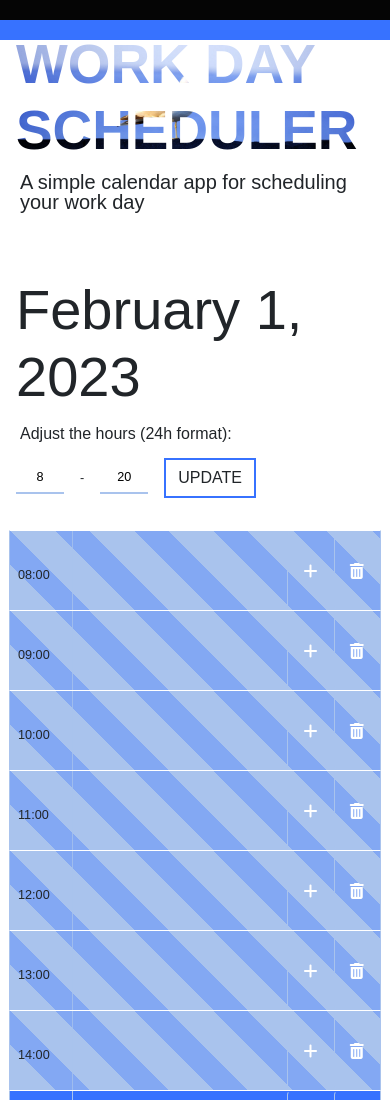
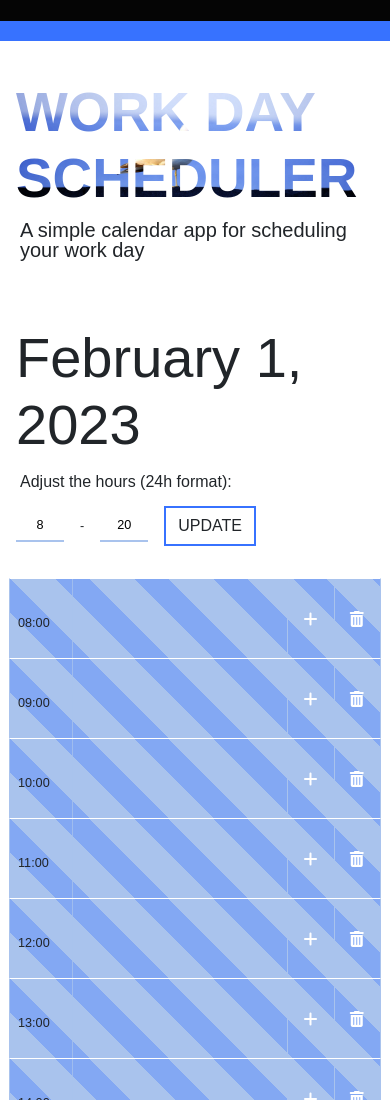
Before and after one commit to alexandrabatrak/daily-planner, a plain HTML site: page index.html in a window 390 px wide. Shown: the top 1100 px of the page. Drawn offline with nearby package versions, Linux system fonts and the light colour scheme; a web font is replaced by a local one.

Commit message:
Adjust jumbotron margin

```diff
--- a/assets/css/style.css
+++ b/assets/css/style.css
@@ -352,6 +352,10 @@ footer {
     margin-left: 0;
   }
 
+  .jumbotron h1 {
+    margin-top: 3rem;
+  }
+
   #container {
     padding: 0.5rem;
   }
```
